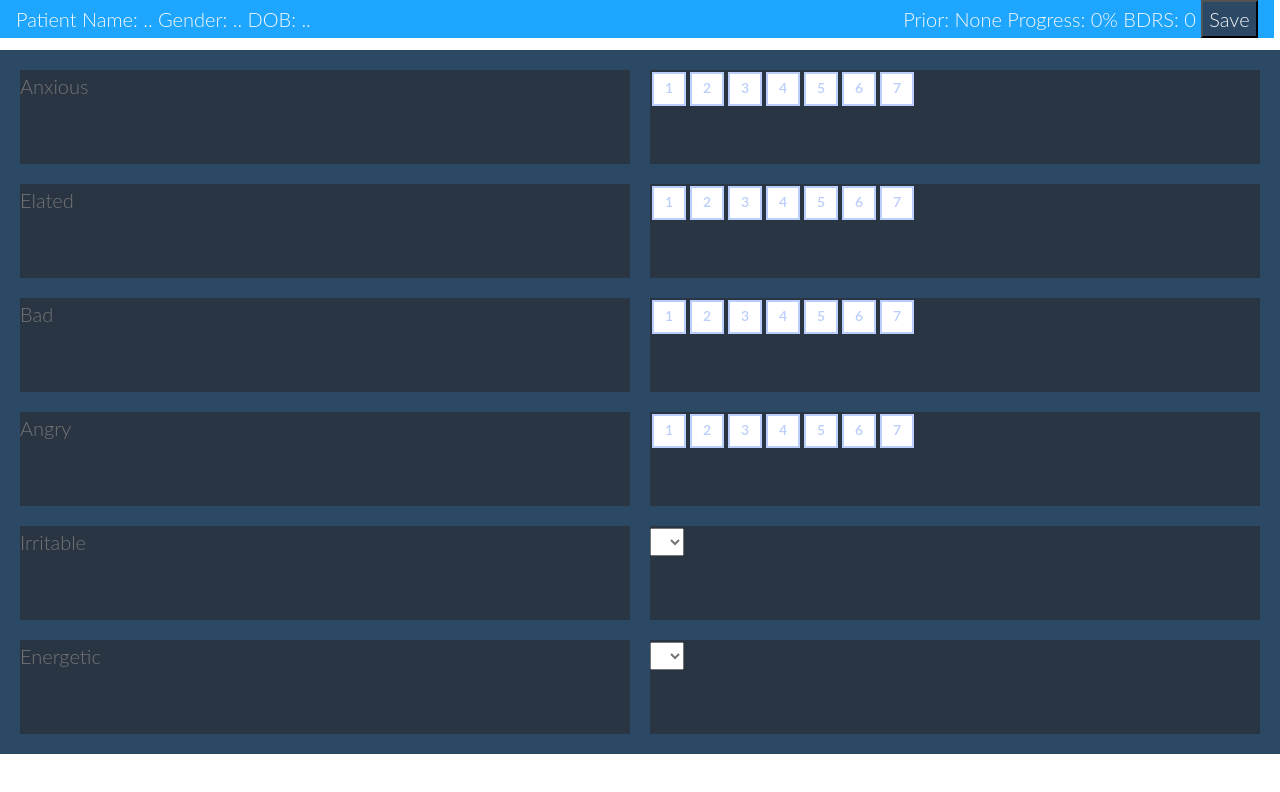
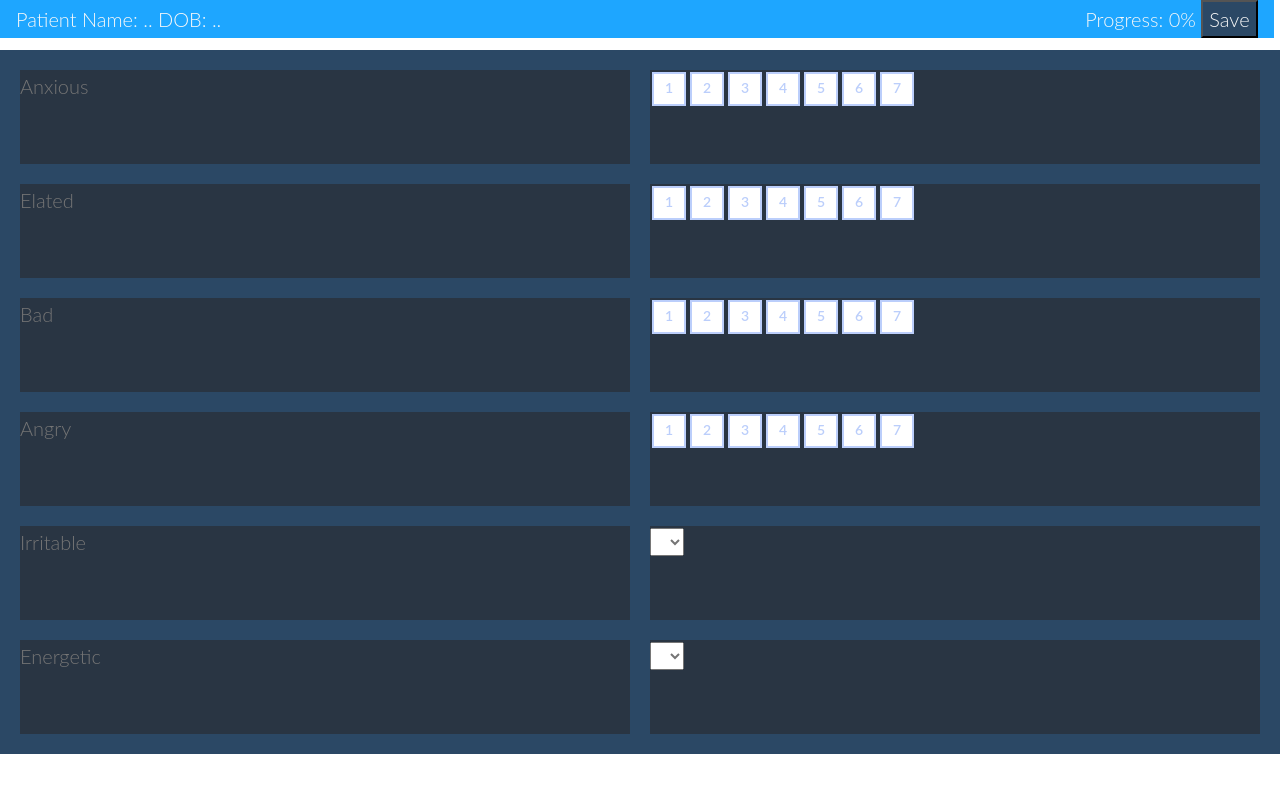
Before and after one commit to timcrone/mood-quest, a plain HTML site: page patient/index.html in a window 1280 px wide. Drawn offline with Linux system fonts and the light colour scheme.

Commit message:
Additional changes for patient screen

```diff
--- a/patient/index.html
+++ b/patient/index.html
@@ -16,18 +16,12 @@
       <div>
         Patient Name:
         <span class="banner-value" id="patient_name">..</span>
-        Gender:
-        <span class="banner-value" id="gender">..</span>
         DOB:
         <span class="banner-value" id="dob">..</span>
       </div>
       <div>
-        Prior:
-        <span class="banner-value" id="prior_bdrs">None</span>
         Progress:
         <span class="banner-value" id="current_prog">0</span>%
-        BDRS:
-        <span class="banner-value" id="current_bdrs">0</span>
         <button class="submit" id="bdrs_save" style="background: #2b4865">Save</button>
       </div>
     </header>
```
